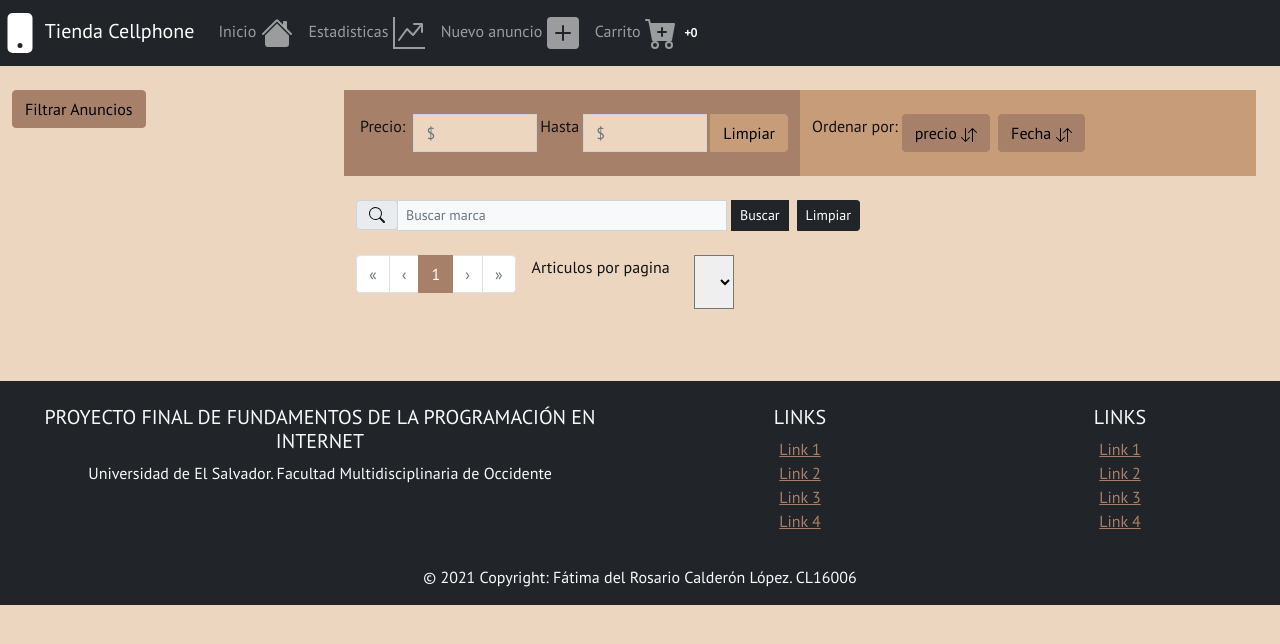
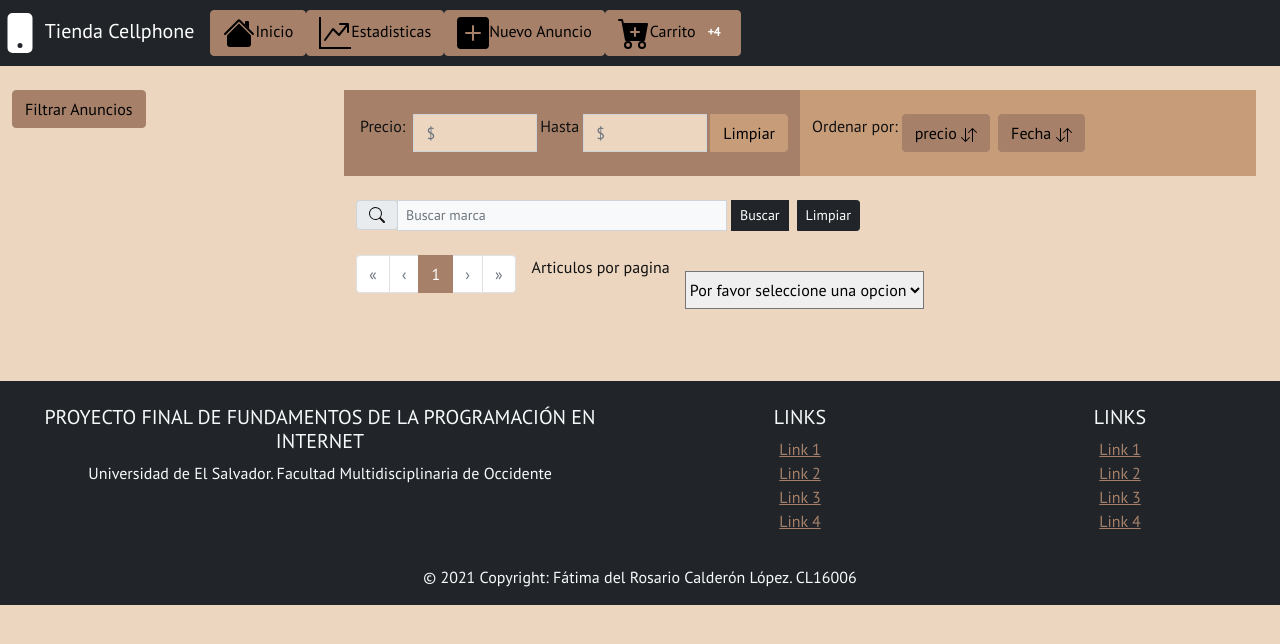
Before and after one commit to CL16006/OnlineStore, a Vue app: page / in a window 1280 px wide. Shown: the top 644 px of the page. Built offline with nearby package versions, Linux system fonts and the light colour scheme; what vue-paginate, vuefire would draw is missing.

Commit message:
cambiando links por buttons

```diff
--- a/src/components/Barnav.vue
+++ b/src/components/Barnav.vue
@@ -7,19 +7,18 @@
     </b-navbar-brand>
 
     <b-navbar-nav class="ml-auto">
-
-        <b-nav-item href="/" class="d-none d-lg-block d-xl-block d-sm-none d-md-none">Inicio
-        <b-icon icon="house-fill" aria-hidden="true" font-scale="2"></b-icon></b-nav-item>
-        <b-nav-item href="/estadisticas" class="d-none d-lg-block d-xl-block d-sm-none d-md-none">Estadisticas
-        <b-icon icon="graph-up" aria-hidden="true" font-scale="2"></b-icon></b-nav-item>
-        <b-nav-item href="/anuncio" class="d-none d-lg-block d-xl-block d-sm-none d-md-none">Nuevo anuncio
-        <b-icon icon="plus-square-fill" aria-hidden="true" font-scale="2"></b-icon>
-        </b-nav-item>
-        <b-nav-item href="/carrito" class="d-none d-lg-block d-xl-block d-sm-none d-md-none">Carrito
-        <b-icon icon="cart-plus-fill" aria-hidden="true" font-scale="2"></b-icon>
-        <b-badge pill variant="danger">+0</b-badge>
-        </b-nav-item>
-
+       <b-button variant="primary" href="/" class="d-none d-lg-block d-xl-block d-sm-none d-md-none">
+        <b-icon icon="house-fill" aria-hidden="true" font-scale="2"></b-icon>Inicio
+        </b-button>
+        <b-button variant="primary" href="/estadisticas" class="d-none d-lg-block d-xl-block d-sm-none d-md-none">
+        <b-icon icon="graph-up" aria-hidden="true" font-scale="2"></b-icon>Estadisticas
+        </b-button>
+        <b-button variant="primary" href="/anuncio" class="d-none d-lg-block d-xl-block d-sm-none d-md-none">
+        <b-icon icon="plus-square-fill" aria-hidden="true" font-scale="2"></b-icon>Nuevo Anuncio
+        </b-button>
+        <b-button variant="primary" href="/carrito" class="d-none d-lg-block d-xl-block d-sm-none d-md-none">
+        <b-icon icon="cart-plus-fill" aria-hidden="true" font-scale="2"></b-icon>Carrito
+        <b-badge variant="danger">+4</b-badge></b-button>
     </b-navbar-nav>
 
     <!--Se muestra unicamente en movil-->
--- a/src/components/CardAnuncio.vue
+++ b/src/components/CardAnuncio.vue
@@ -1,7 +1,7 @@
 <template>
   <b-container fluid>
     <b-row>
-      <b-col col="2">
+      <b-col cols="3">
         <br />
         <sidebar></sidebar>
       </b-col>
@@ -132,9 +132,10 @@
                 <label class="mx-3" for="seleccionar">Articulos por pagina</label>
               <b-form-select
                 id="seleccionar"
-                class="mx-2"
+                class="mt-3"
                 v-model="selected"
                 :options="options"
+                size="sm" @change="seleccionar()"
               ></b-form-select>
                </b-input-group>
               </div>
@@ -170,7 +171,12 @@ export default {
       perPage: 3,
       currentPage: 1,
       selected: null,
-      options: [10, 15, 20],
+      options: [
+          { value: null, text: 'Por favor seleccione una opcion' },
+          { value: 10, text: '10 articulos' },
+          { value: 15, text: '15 articulos' },
+          { value: 20, text: '20 articulos' }
+        ],
     };
   },
   firestore: {
@@ -254,6 +260,11 @@ export default {
       this.precioMenor = "";
       this.precioMayor = "";
     },
+    seleccionar: function(){
+      console.log("selecionado"+this.selected)
+      this.perPage=this.selected;
+      console.log("Por page"+this.perPage)
+    }
   },
   created() {
     eventBus.$on("buscarEvent", function (data) {
```
